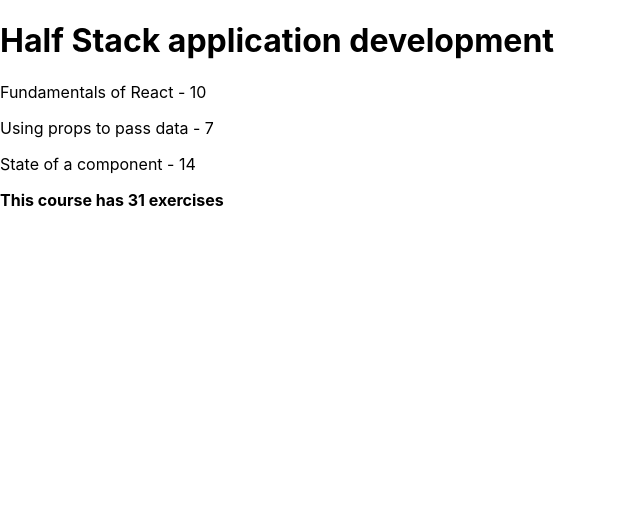
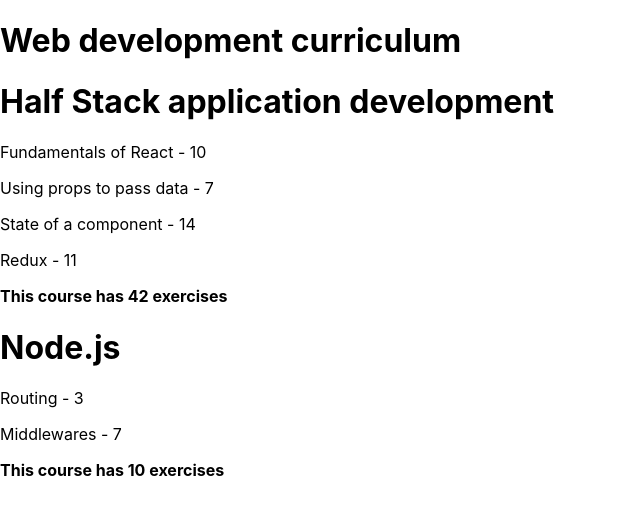
Before and after one commit to FrancisQ/EduNode, a React (Create React App) app: page / in a window 1280 px wide. Shown: the top 514 px of the page, without its empty margins (0-640 px from the left). Built offline with nearby package versions, Linux system fonts and the light colour scheme.

Commit message:
restored app.js to completed part 2.5

```diff
--- a/src/App.js
+++ b/src/App.js
@@ -3,9 +3,10 @@
 import Course from './components/Course'
 
 const App = () => {
-  const course = {
+  const courses = [
+    {
+      name: 'Half Stack application development',
       id: 1,
-    name: 'Half Stack application development',
       parts: [
         {
           name: 'Fundamentals of React',
@@ -21,11 +22,40 @@
           name: 'State of a component',
           exercises: 14,
           id: 3
+        },
+        {
+          name: 'Redux',
+          exercises: 11,
+          id: 4
+        }
+      ]
+    },
+    {
+      name: 'Node.js',
+      id: 2,
+      parts: [
+        {
+          name: 'Routing',
+          exercises: 3,
+          id: 1
+        },
+        {
+          name: 'Middlewares',
+          exercises: 7,
+          id: 2
         }
       ]
     }
+  ]
 
-  return <Course course={course} />
+  return (
+    <>
+      <h1> Web development curriculum</h1>
+      {courses.map(course => {
+        return <Course key={course.id} course={course} />
+      })}
+    </>
+  )
 }
 
 export default App
```
Lines whose indentation alone changed are shown as unchanged.
